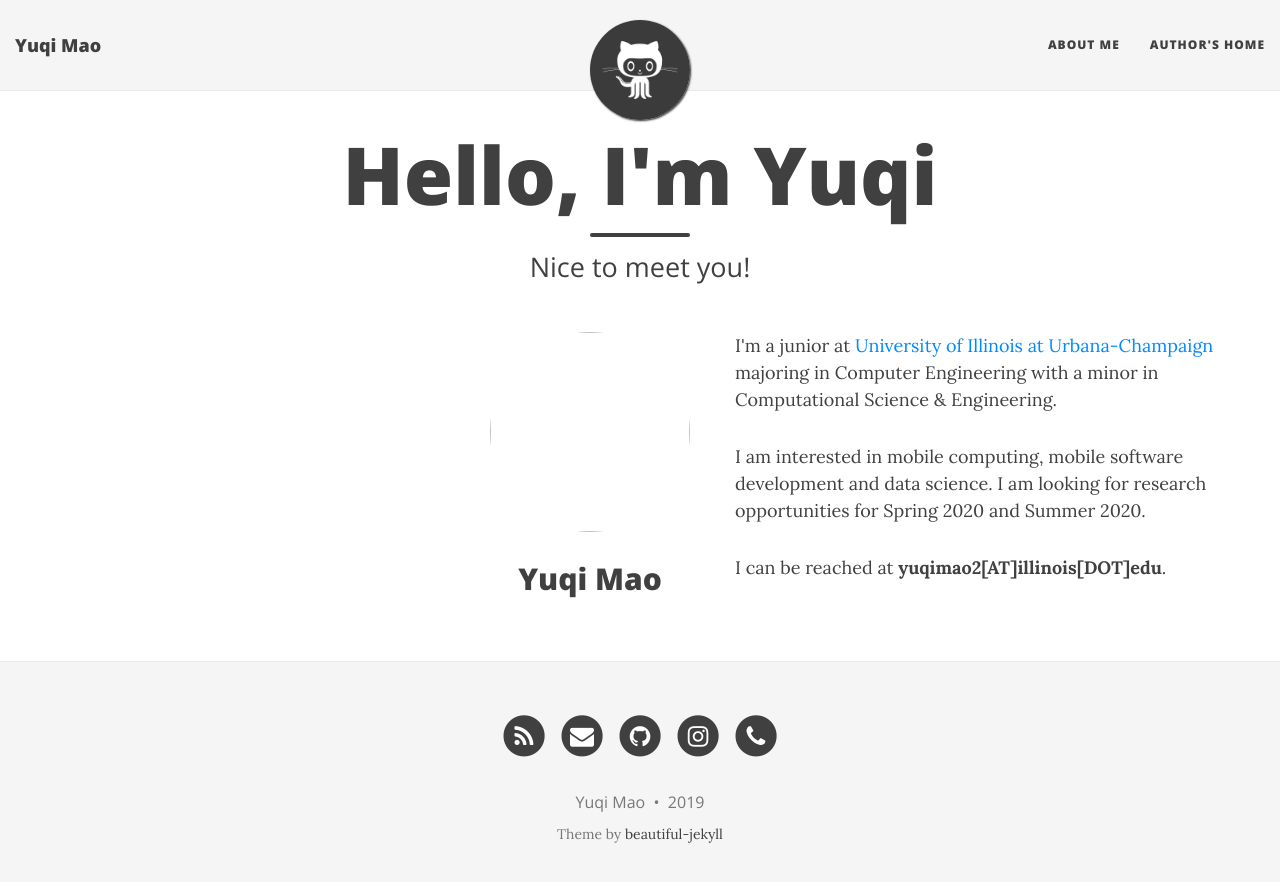
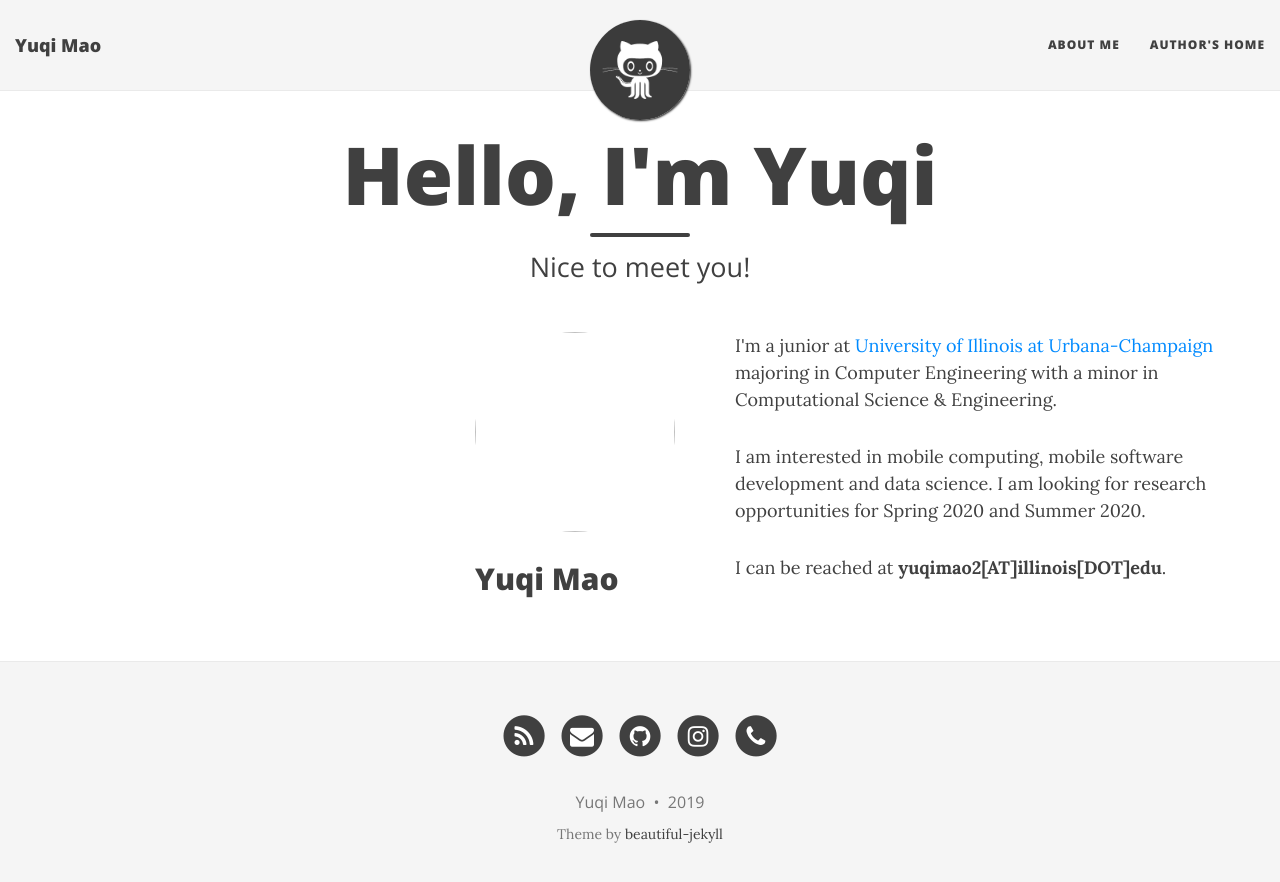
Before and after one commit to yqmao17/yqmao17.github.io, a Jekyll site: the page built from index.html, in a window 1280 px wide. Shown: the top 882 px of the page. Built offline with Jekyll 4.4.1, drawn with Linux system fonts in a browser that asks for light colours; nearby versions of some CDN libraries; the list of posts is cut into pages by our own code.

Commit message:
Update index.html

```diff
--- a/index.html
+++ b/index.html
@@ -75,7 +75,7 @@
   <div class="row">
     <div class="col-lg-8 col-lg-offset-2 col-md-10 col-md-offset-1">
       <div class="row">
-  <div class="col-md-4" style="text-align: center">
+  <div class="col-md-4" style="text-align: left">
       <p>
           <img class="img-circle" style="width: 200px; height: 200px" src=" ">
       </p>
```
